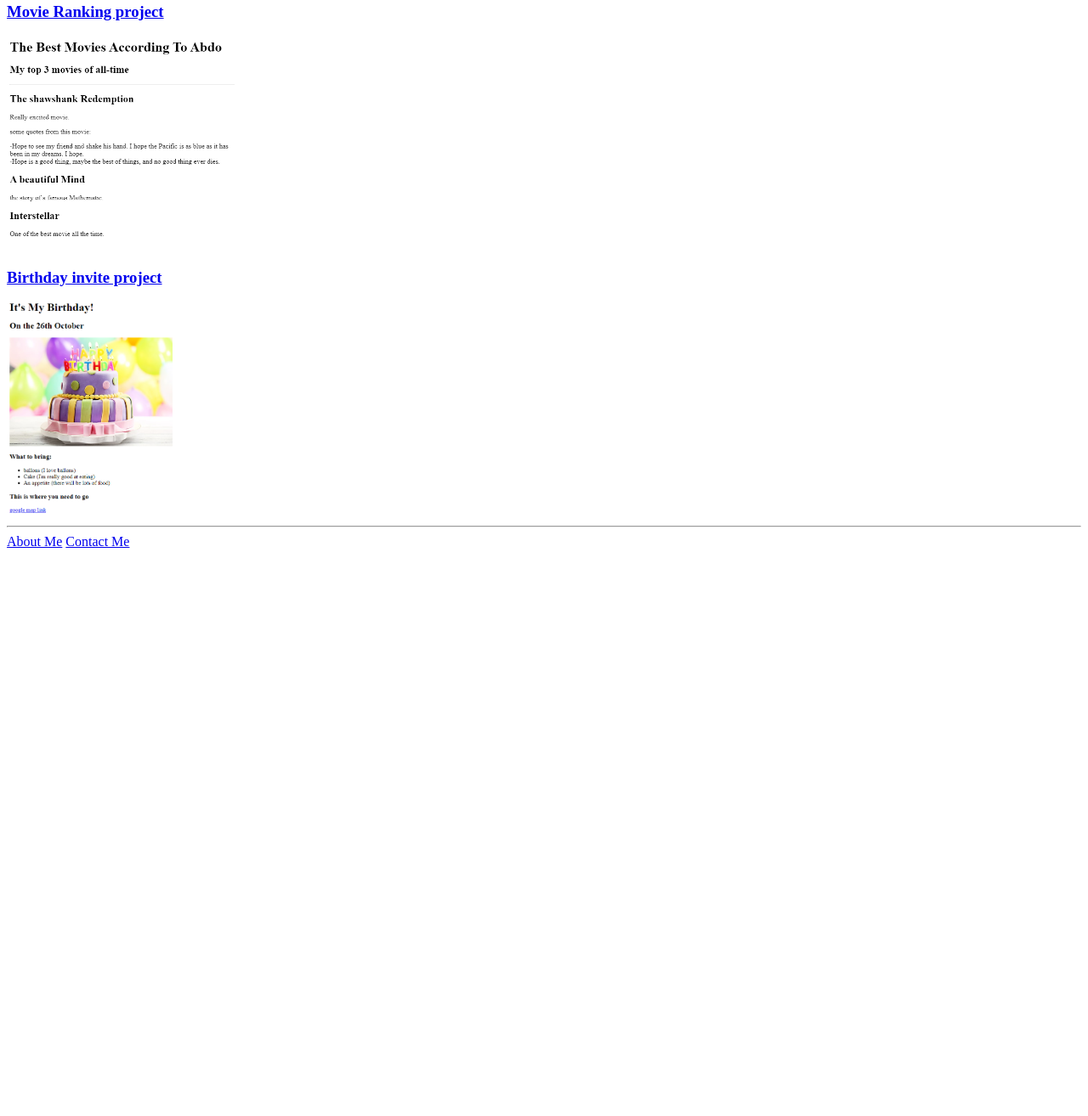
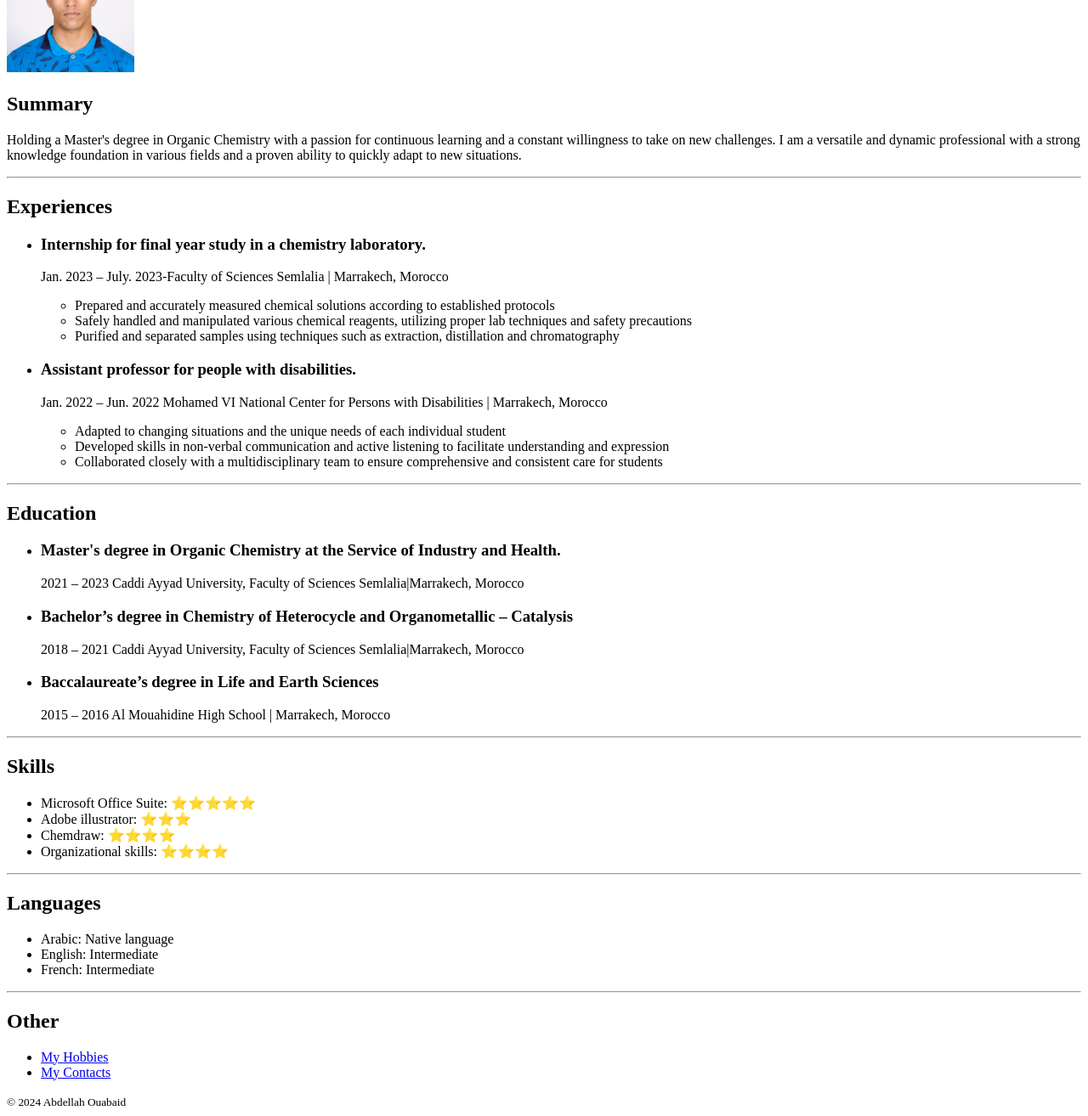
Before and after one commit to Ouabaid66/html-Portfolio, a plain HTML site: page index.html in a window 1280 px wide. Shown: the part 145-1459 px from the top of the page at 85% size. Before the commit the page ends 800 px from the top, so only its background shows below. Drawn offline with Linux system fonts and the light colour scheme.

Commit message:
Add files via upload

```diff
--- a/index.html
+++ b/index.html
@@ -1,40 +1,74 @@
 <!DOCTYPE html>
-<html lang="en-US">
-
+<html lang="en">
     <head>
         <meta charset="UTF-8">
-        <meta name="viewport" content="width=device-widht initial-scale=1.0">
-        <title>My Portfolio</title>
+        <title>My Resume</title>
     </head>
+    <body>
+        <h1>Abdellah Ouabaid</h1>
+        <img src="./Images/Profil pic.jpg" height="150" alt="Profile Picture" />
+        <h2>Summary</h2>
+        <p>Holding a Master's degree in Organic Chemistry with a passion for
+           continuous learning and a constant willingness to take on new
+           challenges. I am a versatile and dynamic professional with a strong
+           knowledge foundation in various fields and a proven ability to quickly
+           adapt to new situations.
+        </p>
+        <hr />
+        <h2>Experiences</h2>
+        <ul>
+            <li><h3>Internship for final year study in a chemistry laboratory.</h3></li>
+            <p>Jan. 2023 – July. 2023-Faculty of Sciences Semlalia | Marrakech, Morocco</p>
+            <ul>
+                <li>Prepared and accurately measured chemical solutions according to established protocols</li>
+                <li>Safely handled and manipulated various chemical reagents, utilizing proper lab techniques and safety precautions</li>
+                <li>Purified and separated samples using techniques such as extraction, distillation and chromatography</li>
+            </ul>
+            <li><h3>Assistant professor for people with disabilities.</h3></li>
+            <p>Jan. 2022 – Jun. 2022 Mohamed VI National Center for Persons with Disabilities | Marrakech, Morocco</p>
+            <ul>
+                <li>Adapted to changing situations and the unique needs of each individual student</li>
+                <li>Developed skills in non-verbal communication and active listening to facilitate understanding and expression</li>
+                <li>Collaborated closely with a multidisciplinary team to ensure comprehensive and consistent care for students</li>
 
-    <body>
+            </ul>
 
-        <h1>Abdo's Portfolio</h1>
-        <h2>I am a web developer</h2>
+        </ul>
         <hr />
-        <h3><a href="./public/movie-ranking.html">Movie Ranking project</a></h3>
-        <img src="./assets/images/Movie-Ranking.png" height="250" alt="movie ranking project preview" />
-        <h3><a href="./public/birthday-invite.html">Birthday invite project</a></h3>
-        <img src="./assets/images/Birthday-invite.png" height="250" alt="Birthday invite project preview" />
+        <h2>Education</h2>
+        <ul>
+            <li><h3>Master's degree in Organic Chemistry at the Service of Industry and Health.</h3></li>
+            <p>2021 – 2023 Caddi Ayyad University, Faculty of Sciences Semlalia|Marrakech, Morocco</p>
+            <li><h3>Bachelor’s degree in Chemistry of Heterocycle and Organometallic – Catalysis</h3></li>
+            <p>2018 – 2021 Caddi Ayyad University, Faculty of Sciences Semlalia|Marrakech, Morocco</p>
+            <li><h3>Baccalaureate’s degree in Life and Earth Sciences</h3></li>
+            <p>2015 – 2016 Al Mouahidine High School | Marrakech, Morocco</p>
+
+        </ul>
         <hr />
-        <a href="./public/about.html">About Me</a>
-        <a href="./public/contact.html">Contact Me</a>
+        <h2>Skills</h2>
+        <ul>
+            <li>Microsoft Office Suite: ⭐️⭐️⭐️⭐️⭐️</li>
+            <li>Adobe illustrator: ⭐️⭐️⭐️</li>
+            <li>Chemdraw: ⭐️⭐️⭐️⭐️</li>
+            <li>Organizational skills: ⭐️⭐️⭐️⭐️</li>
+        </ul>
+        <hr />
+        <h2>Languages</h2>
+        <ul>
+            <li>Arabic: Native language</li>
+            <li>English: Intermediate</li>
+            <li>French: Intermediate</li>
+        </ul>
+        <hr />
+        <h2>Other</h2>
+        <ul>
+            <li><a href="./Public/Hobbies.html">My Hobbies</a></li>
+            <li><a href="./Public/Contact.html">My Contacts</a></li>
+        </ul>
+        <footer>
+            <small>© 2024 Abdellah Ouabaid</small>
+        </footer>
 
     </body>
-
 </html>
-<!-- TODO 1: Create the HTML Boilerplate -->
-
-<!-- TODO 2: Add Your previous projects' HTML into the public folder -->
-
-<!-- TODO 3: Take screenshots of your project previews and add the images to the images folder -->
-
-<!-- TODO 4: Add titles/subtitles etc. -->
-
-<!-- TODO 5: Add a link to the project pages -->
-
-<!-- TODO 6: Add images to show the project previews
-HINT for TODO 6: You can use the height attribute set to 200 to make the image smaller:
-https://developer.mozilla.org/en-US/docs/Web/HTML/Element/img#attr-height -->
-
-<!-- TODO 7: Add the Contact Me and About Me page links -->
```
Also changed, not shown: Public/Contact.html (added, +16 -0 lines), Public/Hobbies.html (added, +20 -0 lines), Images/Calisthenics.jpg (added), Images/Profil pic.jpg (added), Images/swim.jpeg (added), 1 other file.
